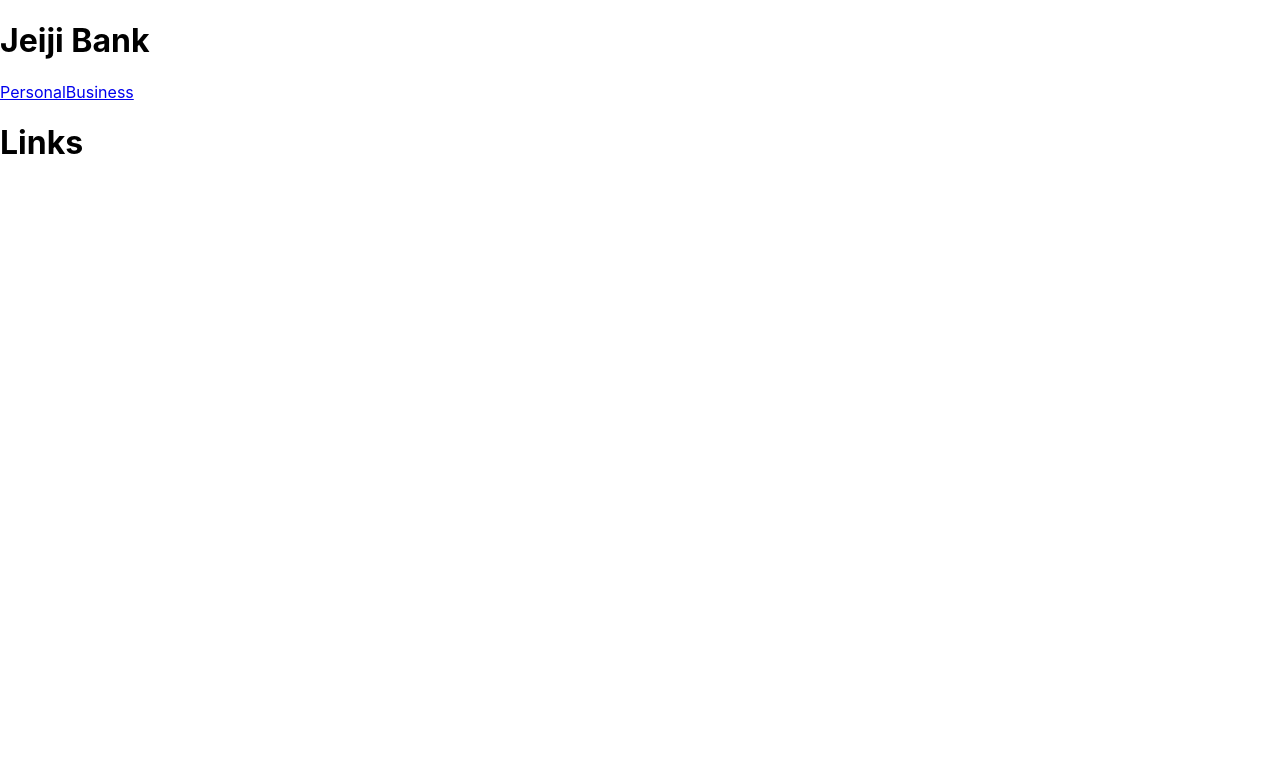
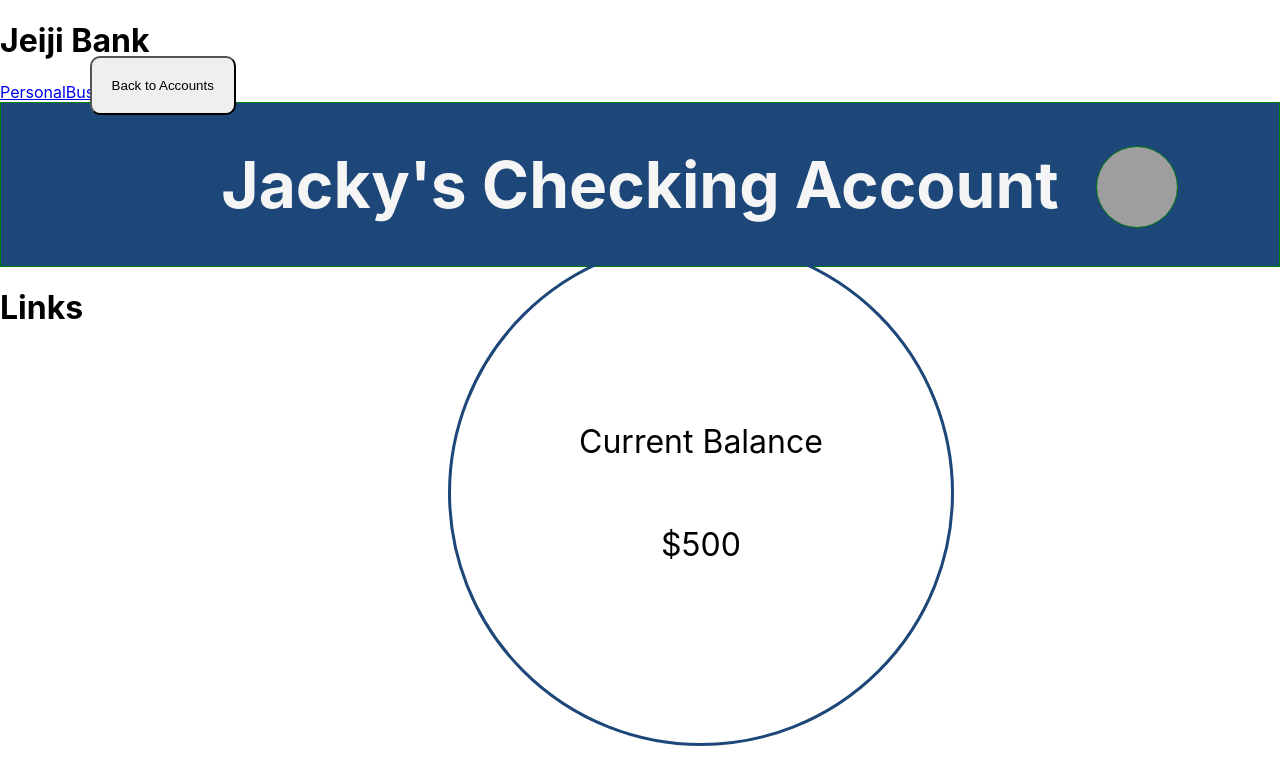
Before and after one commit to IlyaMilya/Real-Jeiji-Bank, a React (Create React App) app in the folder client/: page /checking in a window 1280 px wide. Shown: the top 784 px of the page. Built offline with nearby package versions, Linux system fonts and the light colour scheme; grey boxes are pictures that could not be loaded.

Commit message:
connecting components

```diff
--- a/client/src/App.js
+++ b/client/src/App.js
@@ -4,17 +4,34 @@ import Home from './components/Home'
 import React from 'react'
 import NavBar from './components/NavBar';
 import Signup from './components/Signup';
+import AccountContainer from './AccountContainer';
+import Checking from './components/Checking';
+import Savings from './components/Savings';
+import Exchange from './components/Exchange';
+
 function App() {
   return (
     <div>
       <h1>Jeiji Bank</h1>
       <NavBar />
       <Switch>
-        <Route  exact path="/">
-           <Home />
+        <Route exact path="/">
+          <Home />
         </Route>
         <Route exact path="/signup">
           <Signup />
+        </Route>
+        <Route exact path="/accounts">
+          <AccountContainer />
+        </Route>
+        <Route exact path="/checking">
+          <Checking />
+        </Route>
+        <Route exact path="/savings">
+          <Savings />
+        </Route>
+        <Route exact path="/exchange">
+          <Exchange />
         </Route>
       </Switch>
       <h1>Links</h1>
--- a/client/src/components/Checking.js
+++ b/client/src/components/Checking.js
@@ -1,4 +1,4 @@
-import '.components/accounts.css';
+import './accounts.css';
 import { Link } from 'react-router-dom'
 
 const Checking = () => {
@@ -6,7 +6,7 @@ const Checking = () => {
         <div>
             <div className="account-container">
                 <h1>
-                    <Link to="/home">
+                    <Link to="/accounts">
                         <button className='back-btn'>Back to Accounts</button>
                     </Link>
                     <span className="account-header">{"Jacky"}'s Checking Account</span>
--- a/client/src/components/Currency.js
+++ b/client/src/components/Currency.js
@@ -1,4 +1,4 @@
-import '.components/accounts.css';
+import './accounts.css';
 import React from 'react'
 
 const Currency = ({currency}) => {
--- a/client/src/components/Exchange.js
+++ b/client/src/components/Exchange.js
@@ -1,4 +1,4 @@
-import '.components/accounts.css';
+import './accounts.css'
 import { Link } from 'react-router-dom'
 import { useState } from 'react'
 import Currency from './Currency'
@@ -18,7 +18,7 @@ const [currencyList, setCurrencyList] = useState(data)
     <div>
       <div className="account-container">
         <h1>
-          <Link to="/home">
+          <Link to="/accounts">
             <button className='back-btn'>Back to Accounts</button>
           </Link>
           <span className="account-header">{"Jacky"}'s Exchange Account</span>
--- a/client/src/components/Savings.js
+++ b/client/src/components/Savings.js
@@ -1,4 +1,4 @@
-import '.components/accounts.css';
+import './accounts.css';
 import { Link } from 'react-router-dom'
 
 const Savings = () => {
@@ -6,7 +6,7 @@ const Savings = () => {
     <div>
     <div className="account-container">
         <h1>
-            <Link to="/home">
+            <Link to="/accounts">
                 <button className='back-btn'>Back to Accounts</button>
             </Link>
             <span className="account-header">{"Jacky"}'s Savings Account</span>
```
Also changed, not shown: 1 other file (tests, documents, lock files or other folders).
